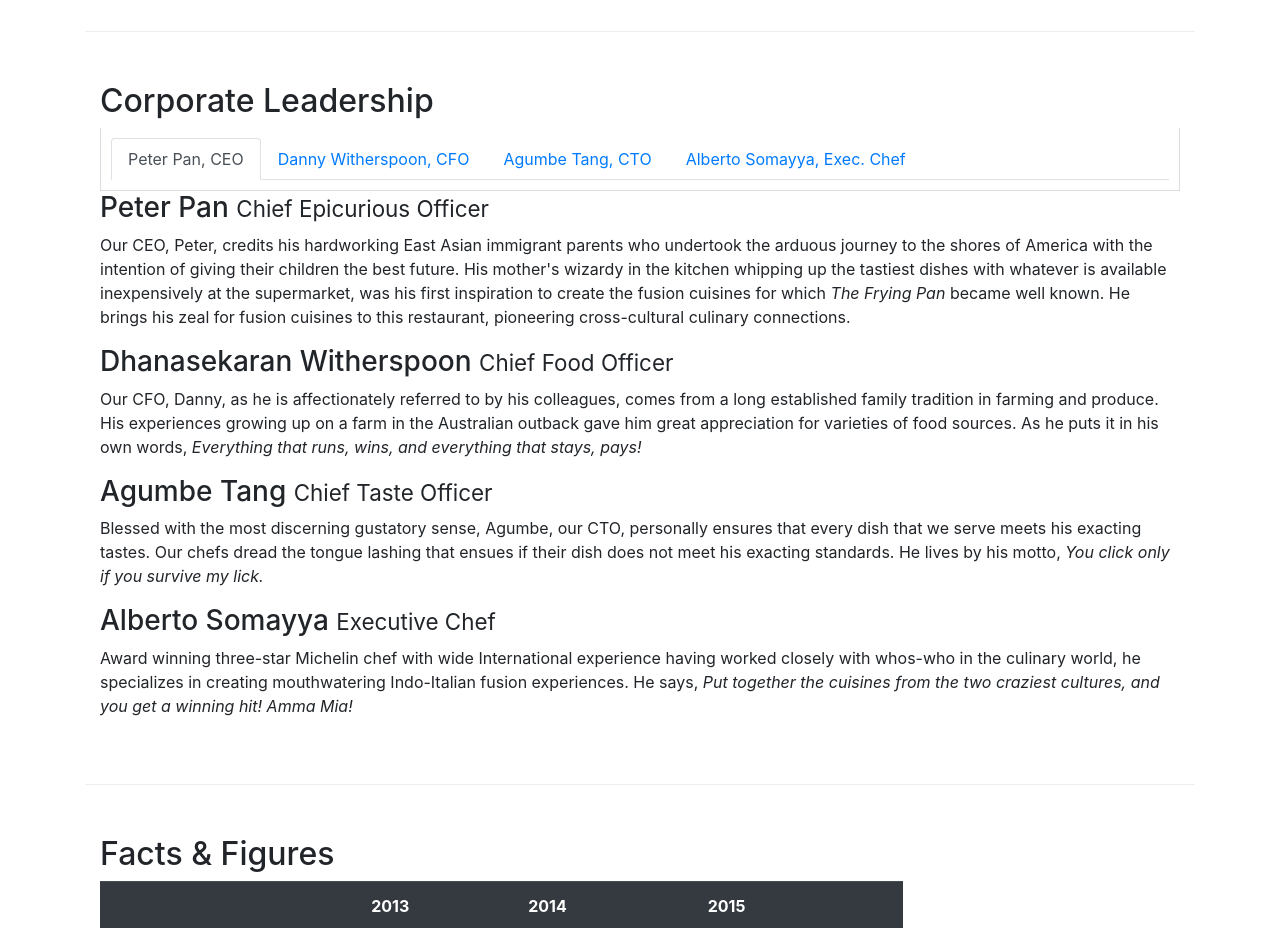
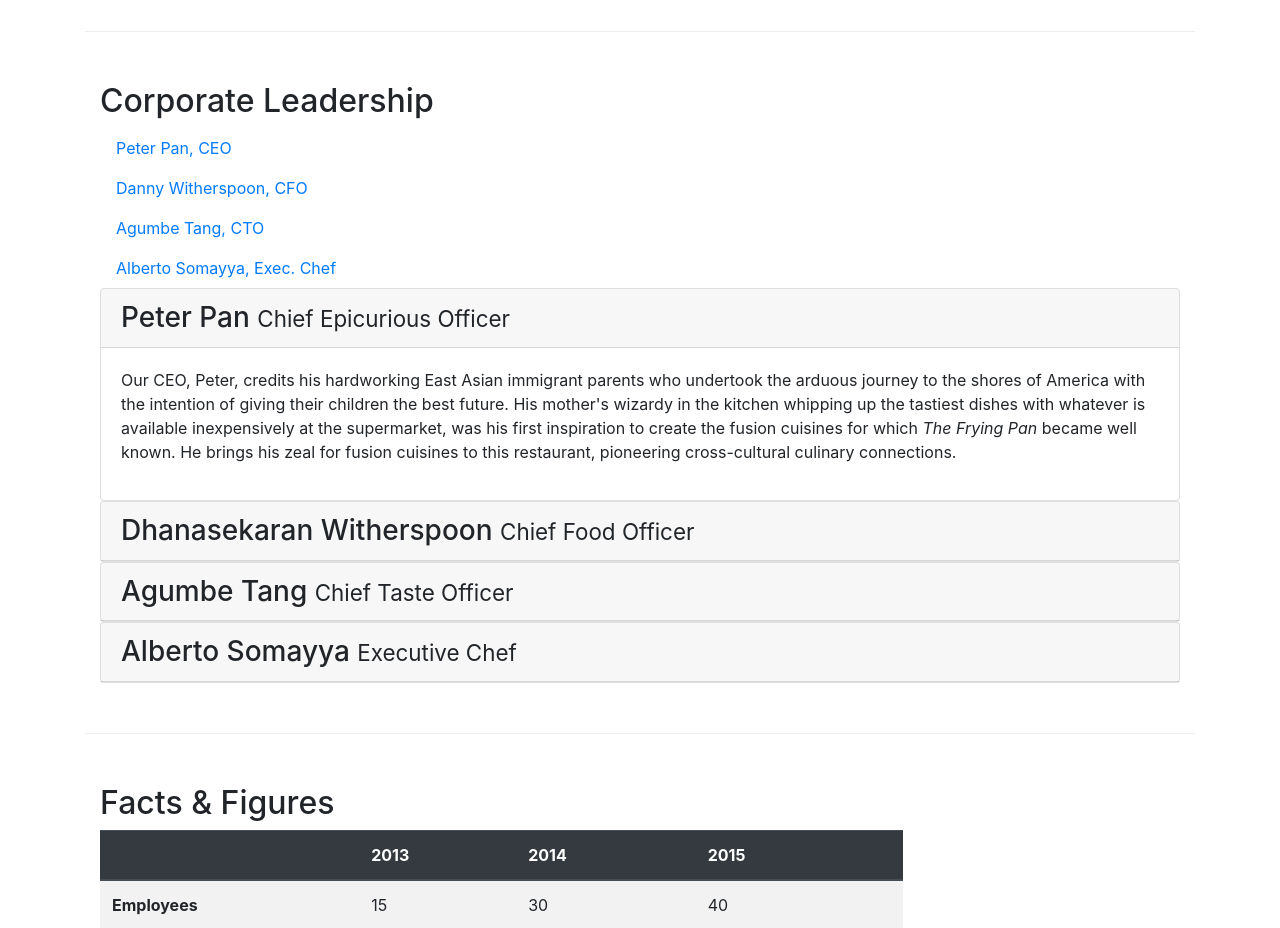
Before and after one commit to vishnujoshi123/conFusion, a website: page aboutus.html in a window 1280 px wide. Shown: the part 940-1868 px from the top of the page. Drawn offline with nearby package versions, Linux system fonts and the light colour scheme.

Commit message:
Accordion

```diff
--- a/aboutus.html
+++ b/aboutus.html
@@ -100,41 +100,78 @@
         <div class="row row-content">
             <div class="col">
                 <h2>Corporate Leadership</h2>
-                <div class="tab-content">
-                    <ul class="nav nav-tabs">
-                        <li class="nav-item">
+                    <div id="accordion">
                         <a class="nav-link active" href="#peter"
                             role="tab" data-toggle="tab">Peter Pan, CEO</a>
-                        </li>
-                        <li class="nav-item">
+
+
                           <a class="nav-link" href="#danny" role="tab"
                             data-toggle="tab">Danny Witherspoon, CFO</a>
-                        </li>
-                        <li class="nav-item">
+
+
                           <a class="nav-link" href="#agumbe"role="tab"
                             data-toggle="tab">Agumbe Tang, CTO</a>
-                        </li>
-                        <li class="nav-item">
+
+
                           <a class="nav-link" href="#alberto" role="tab"
                             data-toggle="tab">Alberto Somayya, Exec. Chef</a>
-                        </li>
-                    </ul>
                     </div>
-                <div role="tabpanel" class="tab-pane fade show active" id="peter">
-                <h3>Peter Pan <small>Chief Epicurious Officer</small></h3>
+                <div class="card">
+                        <div class="card-header" role="tab" id="peterhead">
+                        <h3 class="mb-0">
+                            <a data-toggle="collapse" data-target="#peter">
+                            Peter Pan <small>Chief Epicurious Officer</small>
+                            </a>
+                        </h3>
+                        </div>
+                        <div class="collapse show" id="peter" data-parent="#accordion">
+                            <div class="card-body">
                                 <p class="d-none d-sm-block">Our CEO, Peter, credits his hardworking East Asian immigrant parents who undertook the arduous journey to the shores of America with the intention of giving their children the best future. His mother's wizardy in the kitchen whipping up the tastiest dishes with whatever is available inexpensively at the supermarket, was his first inspiration to create the fusion cuisines for which <em>The Frying Pan</em> became well known. He brings his zeal for fusion cuisines to this restaurant, pioneering cross-cultural culinary connections.</p>
                             </div>
-                <div role="tabpanel" class="tab-pane fade show" id="danny">
-                <h3>Dhanasekaran Witherspoon <small>Chief Food Officer</small></h3>
+                        </div>
+                    </div>
+
+                    <div class="card">
+                        <div class="card-header" role="tab" id="dannyhead">
+                            <h3 class="mb-0">
+                                <a class="collapsed" data-toggle="collapse" data-target="#danny">
+                                    Dhanasekaran Witherspoon <small>Chief Food Officer</small>
+                                </a>
+                            </h3>
+                        </div>
+                        <div class="collapse" id="danny" data-parent="#accordion">
+                            <div class="card-body">
                                 <p class="d-none d-sm-block">Our CFO, Danny, as he is affectionately referred to by his colleagues, comes from a long established family tradition in farming and produce. His experiences growing up on a farm in the Australian outback gave him great appreciation for varieties of food sources. As he puts it in his own words, <em>Everything that runs, wins, and everything that stays, pays!</em></p>
                             </div>
-                <div role="tabpanel" class="tab-pane fade show" id="agumbe">
-                <h3>Agumbe Tang <small>Chief Taste Officer</small></h3>
+                        </div>
+                    </div>
+                    <div class="card">
+                        <div class="card-header" role="tab" id="agumbehead">
+                            <h3 class="mb-0">
+                                <a class="collapsed" data-toggle="collapse" data-target="#agumbe">
+                                    Agumbe Tang <small>Chief Taste Officer</small>
+                                </a>
+                            </h3>
+                        </div>
+                        <div class="collapse" id="agumbe" data-parent="#accordion">
+                            <div class="card-body">
                                 <p class="d-none d-sm-block">Blessed with the most discerning gustatory sense, Agumbe, our CTO, personally ensures that every dish that we serve meets his exacting tastes. Our chefs dread the tongue lashing that ensues if their dish does not meet his exacting standards. He lives by his motto, <em>You click only if you survive my lick.</em></p>
                             </div>
-                <div role="tabpanel" class="tab-pane fade show" id="alberto">
-                <h3>Alberto Somayya <small>Executive Chef</small></h3>
+                        </div>
+                    </div>
+                <div class="card">
+                        <div class="card-header" role="tab" id="albertohead">
+                        <h3 class="mb-0">
+                            <a class="collapsed" data-toggle="collapse" data-target="#alberto">
+                            Alberto Somayya <small>Executive Chef</small>
+                            </a>
+                        </h3>
+                    </div>
+                    <div class="collapse" id="alberto" data-parent="#accordion">
+                        <div class="card-body">
                             <p class="d-none d-sm-block">Award winning three-star Michelin chef with wide International experience having worked closely with whos-who in the culinary world, he specializes in creating mouthwatering Indo-Italian fusion experiences. He says, <em>Put together the cuisines from the two craziest cultures, and you get a winning hit! Amma Mia!</em></p>
+                        </div>
+                    </div>
                 </div>
             </div>
        </div>
```
Lines whose indentation alone changed are shown as unchanged.
